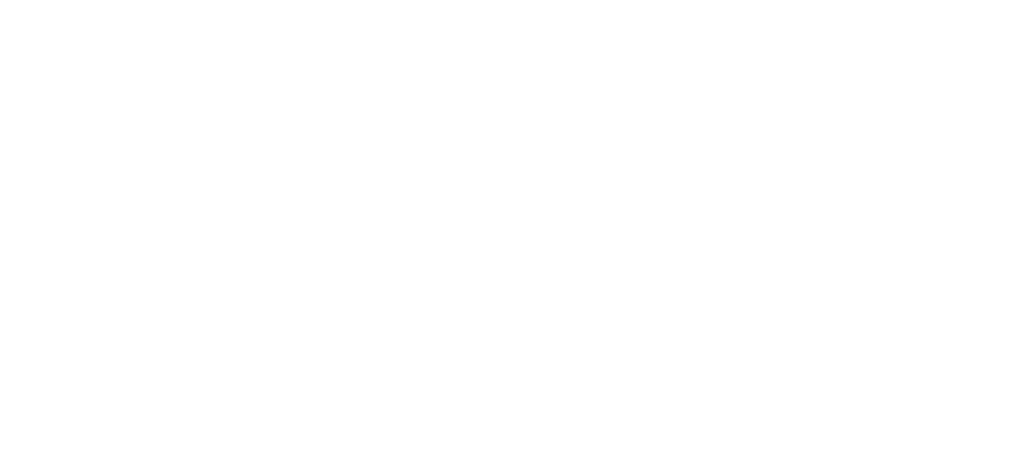
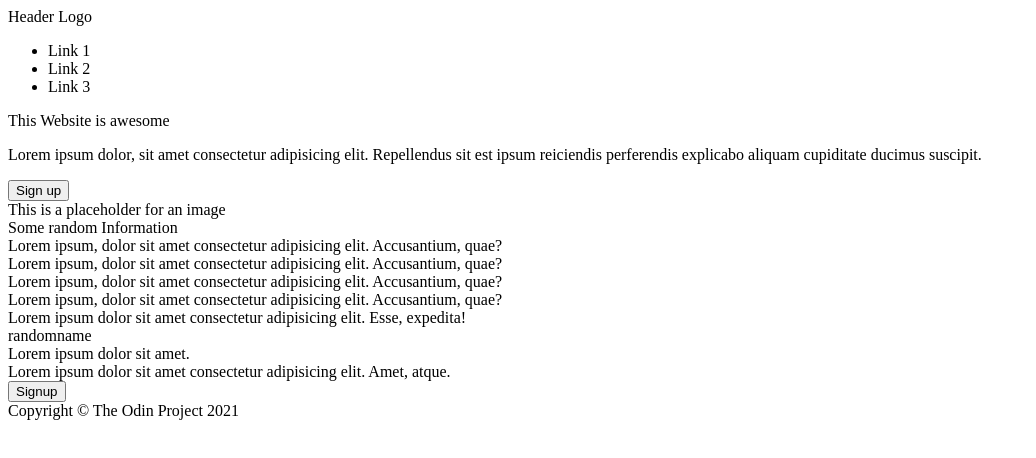
Before and after one commit to ritizzzz/landingpage, a plain HTML site: page index.html in a window 1280 px wide. Shown: the whole page, without its empty margins (0-1036 px from the left). Drawn offline with Linux system fonts and the light colour scheme.

Commit message:
structure of website built
skeleton of website with header, information footer, quotes/ other sections as shown on the design built on html and containers have already been set up so no html manipulation should be reuquired when aligning the webpage using flexbox

```diff
--- a/index.html
+++ b/index.html
@@ -8,6 +8,69 @@
     <link rel="stylesheet" href="style.css">
 </head>
 <body>
+    <div class="header">
+        <div class="Logo">Header Logo</div>
+        <div class="right-link">
+            <ul>
+                <li>Link 1</li>
+                <li>Link 2</li>
+                <li>Link 3</li>
+            </ul>
+        </div>
+    </div>
+    <div class="description">
+        <div class="left">
+            <div class="left-title">
+                This Website is awesome
+            </div>
+            <p>Lorem ipsum dolor, sit amet consectetur adipisicing elit. Repellendus sit est ipsum reiciendis perferendis explicabo aliquam cupiditate ducimus suscipit.</p>
+            <button>Sign up</button>
+        </div>
+        <div class="right">
+            This is a placeholder for an image
+        </div>
+    </div>
+    <div class="information">
+        Some random Information
+        <div class="card">
+            <div class="image"></div>
+            <div class="text">Lorem ipsum, dolor sit amet consectetur adipisicing elit. Accusantium, quae?</div>
+        </div>
+        <div class="card">
+            <div class="image"></div>
+            <div class="text">Lorem ipsum, dolor sit amet consectetur adipisicing elit. Accusantium, quae?</div>
+        </div>
+        <div class="card">
+            <div class="image"></div>
+            <div class="text">Lorem ipsum, dolor sit amet consectetur adipisicing elit. Accusantium, quae?</div>
+        </div>
+        <div class="card">
+            <div class="image"></div>
+            <div class="text">Lorem ipsum, dolor sit amet consectetur adipisicing elit. Accusantium, quae?</div>
+        </div>
+    </div>
+    <div class="quote">
+        <div class="container">
+            <div>Lorem ipsum dolor sit amet consectetur adipisicing elit. Esse, expedita!</div>
+            <div class="quotee">randomname</div>
+        </div>
+    </div>
+
+    <div class="calltoaction">
+        <div class="centered">
+            <div class="left-calltoaction">
+                <div class="bolded">Lorem ipsum dolor sit amet.</div>
+                <div class="blah">Lorem ipsum dolor sit amet consectetur adipisicing elit. Amet, atque.</div>
+            </div>
+            <div class="right-signup">
+                <button>Signup</button>
+            </div>
+        </div>
+    </div>
+
+    <div class="footer">
+        Copyright © The Odin Project 2021
+    </div>
 
 </body>
 </html>
```
